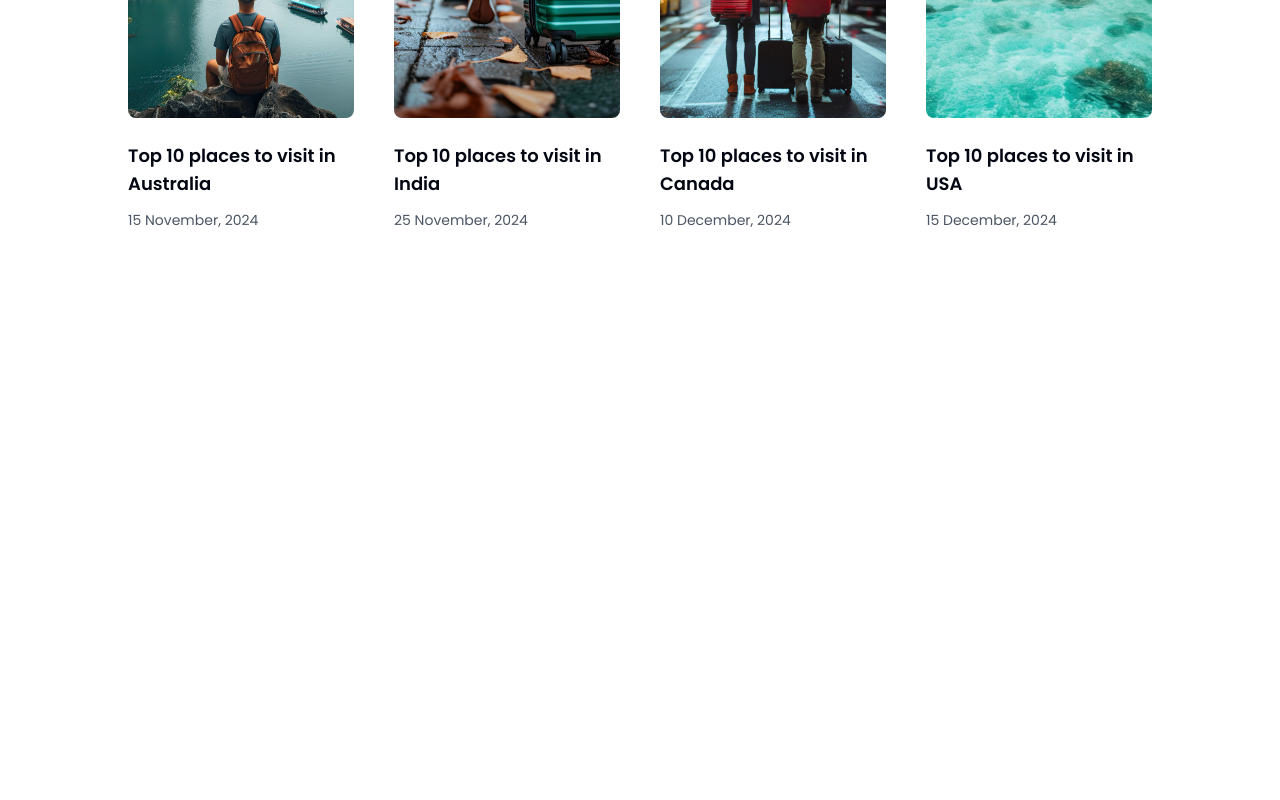
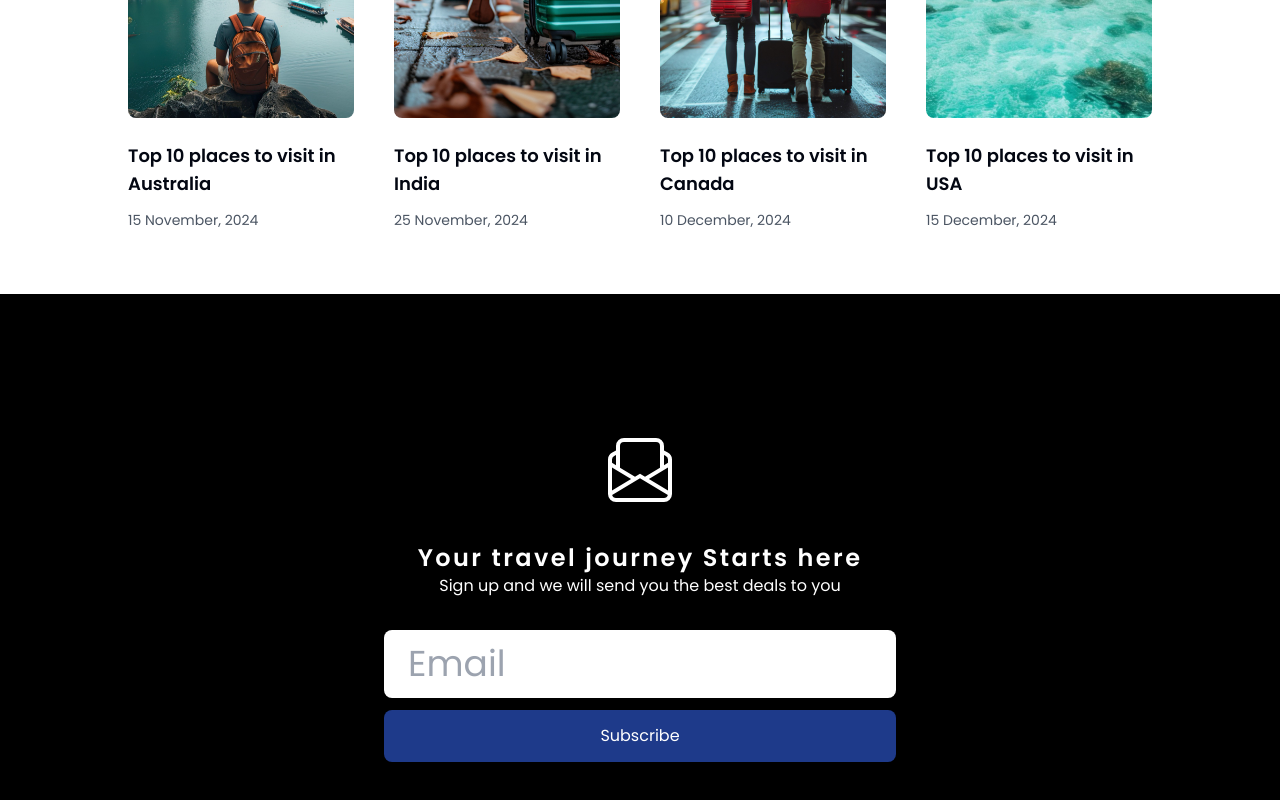
Before and after one commit to sadanandadhikari/travel_app, a Next.js app: page / in a window 1280 px wide. Shown: the part 3758-4558 px from the top of the page. Before the commit the page ends 4052 px from the top, so only its background shows below. Built offline with nearby package versions, Linux system fonts and the light colour scheme.

Commit message:
Add newsletter

```diff
--- a/components/home/Home.tsx
+++ b/components/home/Home.tsx
@@ -5,6 +5,7 @@
 import WhyChoose from './whyChoose/WhyChoose'
 import Reviews from './reviews/Reviews'
 import News from './news/News'
+import Newsletter from './newsletter/Newsletter'
 
 const Home = () => {
   return (
@@ -15,6 +16,7 @@
       <WhyChoose />
       <Reviews />
       <News />
+      <Newsletter />
     </div>
   )
 }
--- /dev/null
+++ b/components/home/newsletter/Newsletter.tsx
@@ -0,0 +1,24 @@
+import React from 'react'
+import { BsEnvelopePaper } from 'react-icons/bs'
+
+const Newsletter = () => {
+  return (
+    <div className='bg-black pt-16 pb-16 flex items-center justify-center w-full flex-col'>
+        <BsEnvelopePaper className='w-16 h-16 mt-20 text-white'/>
+        <h1 className='text-lg sm:text-xl md:text-2xl text-white font-semibold mt-10 tracking-widest'>Your travel journey Starts here</h1>
+        <p className='text-sm sm:text-base text-white '>Sign up and we will send you the best deals to you</p>
+        {/** Subscription input and button */}
+        <div className='w-full'>
+            <input
+                type="text"
+                className='px-6 py-3.5 bg-white mt-8 w-[95%] sm:w-[80%] md:w-[60%] lg:w-[40%] block mx-auto rounded-lg outline-none'
+                placeholder='Email'
+            />
+            <button className='text-base px-6 py-3.5 text-white bg-blue-900 hover:bg-blue-950 transition-all duration-200 mt-3 w-[95%] sm:w-[80%] md:w-[60%] lg:w-[40%] block mx-auto rounded-lg outline-none'>Subscribe</button>
+
+        </div>
+    </div>
+  )
+}
+
+export default Newsletter
```
